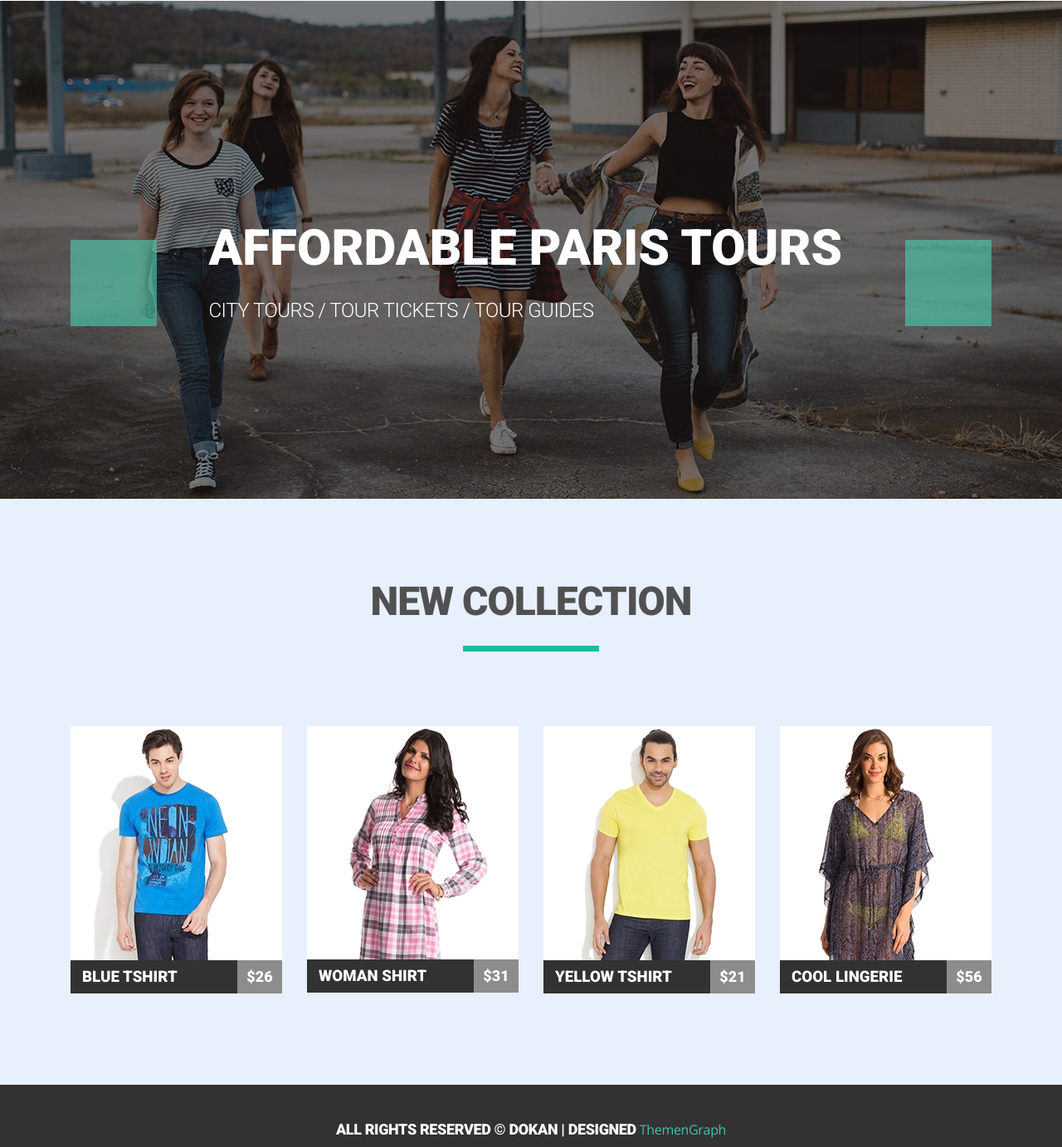
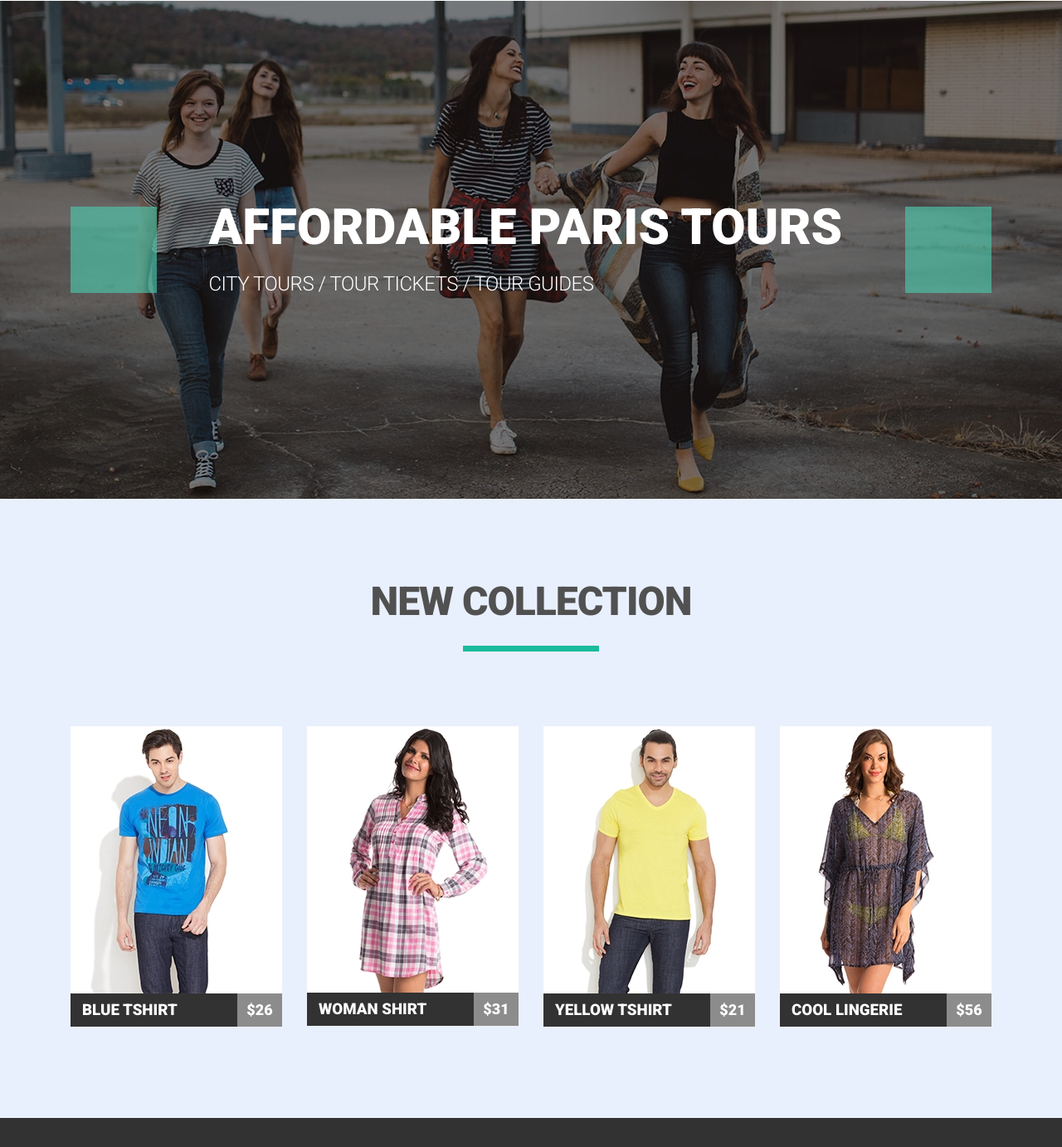
Before and after one commit to merlkory85/goit-fe-course, a plain HTML site: page module05/index.html in a window 1280 px wide. Shown: the part 141-1523 px from the top of the page at 83% size. Drawn offline with nearby package versions, Linux system fonts and the light colour scheme; some icons are missing.

Commit message:
Add files via upload

```diff
--- a/module05/css/style.css
+++ b/module05/css/style.css
@@ -43,16 +43,6 @@ h3 {
 }
 
 h4 {
-    color: rgb(255, 255, 255);
-    font-family: 'Roboto',  sans-serif;
-    font-size: 18px;
-    font-weight: 900;
-    line-height: 32px;
-    text-transform: uppercase;
-    letter-spacing: -0.36px;
-}
-
-h5 {
     color: rgb(254, 254, 254);
     font-family: 'Open Sans', sans-serif;
     font-size: 16px;
@@ -124,35 +114,29 @@ h5 {
 
 /* SECTION SLIDER */
 .slider-wrapper {
-    display: block;
+    position: relative;
     height: 600px;
 }
 
-.img-wrapper {
-    position: relative;
-}
-
 .slider-img {
-    display: block;
-    position: relative;
-    height: 600px;
     width: 100vw;
+    height: 100%;
     filter: brightness(52%);
     object-fit: cover;
 }
 
 .content-wrap {
     position: absolute;
-    bottom: 0;
+    top: 0;
     left: 50%;
     transform: translateX(-50%);
-    height: 600px;
+    height: 100%;
     width: 1110px;
 }
 
 .slider-btn {
     position: inherit;
-    top: 47%;
+    top: 50%;
     transform: translateY(-50%);
     border: none;
     display: inline-block;
@@ -177,19 +161,20 @@ h5 {
 }
 
 .slider-title {
+    font-size: 60px;
+    line-height: 82px;
+}
+
+.box-slider-text {
     display: block;
     width: 100%;
     position: absolute;
-    top: 40%;
+    top: 50%;
     left: 65%;
-    transform: translate(-50%, -50%);
-
+    transform: translate(-50%, -50%)
 }
 
 .slider-subtitle {
-    position: absolute;
-    top: 48%;
-    left: 15%;
     color: rgb(255, 255, 255);
     font-family: 'Roboto', sans-serif;
     font-size: 24px;
@@ -246,8 +231,6 @@ h5 {
 }
 
 .list-item__info {
-    display: block;
-    position: absolute;
     bottom: 0;
     width: 100%;
     background-color: rgb(50, 50, 50);
@@ -283,10 +266,10 @@ h5 {
 .overlay {
     display: none;
     position: absolute;
-    top: 2%;
-    right: 3%;
-    width: 94%;
-    height: 83%;
+    top: 10px;
+    left: 10px;
+    width: 92%;
+    height: 84%;
     z-index: 10;
     background-color: rgba(0, 0, 0, 0.55);
 }
```
